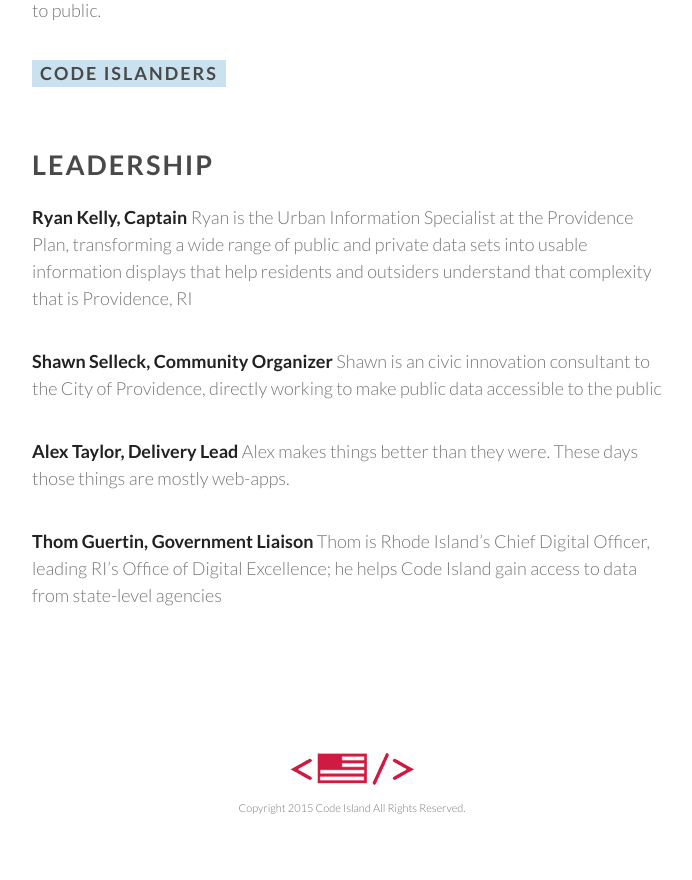
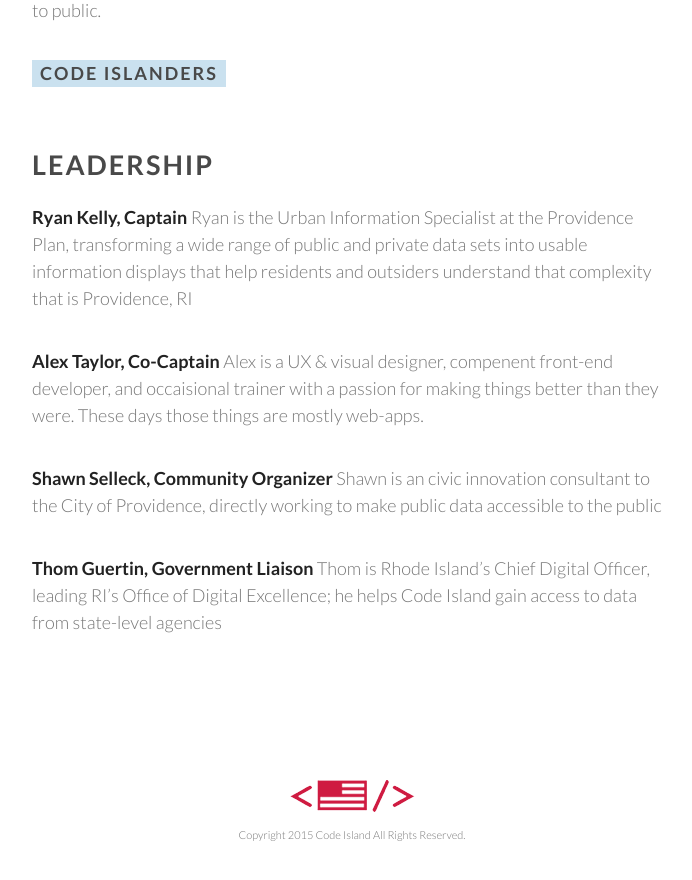
Before and after one commit to codeisland/codeisland.github.io, a Jekyll site: the page built from join/index.html, in a window 1280 px wide and 900 px high, scrolled down 822 px. Shown: the top 880 px of the window, without its empty margins (288-980 px from the left). Built offline with Jekyll 4.4.1, drawn with Linux system fonts in a browser that asks for light colours; nearby versions of some CDN libraries.

Commit message:
Update leadership list

```diff
--- a/join/index.html
+++ b/join/index.html
@@ -42,10 +42,10 @@
   <strong>Ryan Kelly, Captain</strong> Ryan is the Urban Information Specialist at the Providence Plan, transforming a wide range of public and private data sets into usable information displays that help residents and outsiders understand that complexity that is Providence, RI
 </p>
 <p>
-  <strong>Shawn Selleck, Community Organizer</strong> Shawn is an civic innovation consultant to the City of Providence, directly working to make public data accessible to the public
+  <strong>Alex Taylor, Co-Captain</strong> Alex is a UX &amp; visual designer, compenent front-end developer, and occaisional trainer with a passion for making things better than they were. These days those things are mostly web-apps.
 </p>
 <p>
-  <strong>Alex Taylor, Delivery Lead</strong> Alex makes things better than they were. These days those things are mostly web-apps.
+  <strong>Shawn Selleck, Community Organizer</strong> Shawn is an civic innovation consultant to the City of Providence, directly working to make public data accessible to the public
 </p>
 <p>
   <strong>Thom Guertin, Government Liaison</strong> Thom is Rhode Island’s Chief Digital Officer, leading RI’s Office of Digital Excellence; he helps Code Island gain access to data from state-level agencies
```
